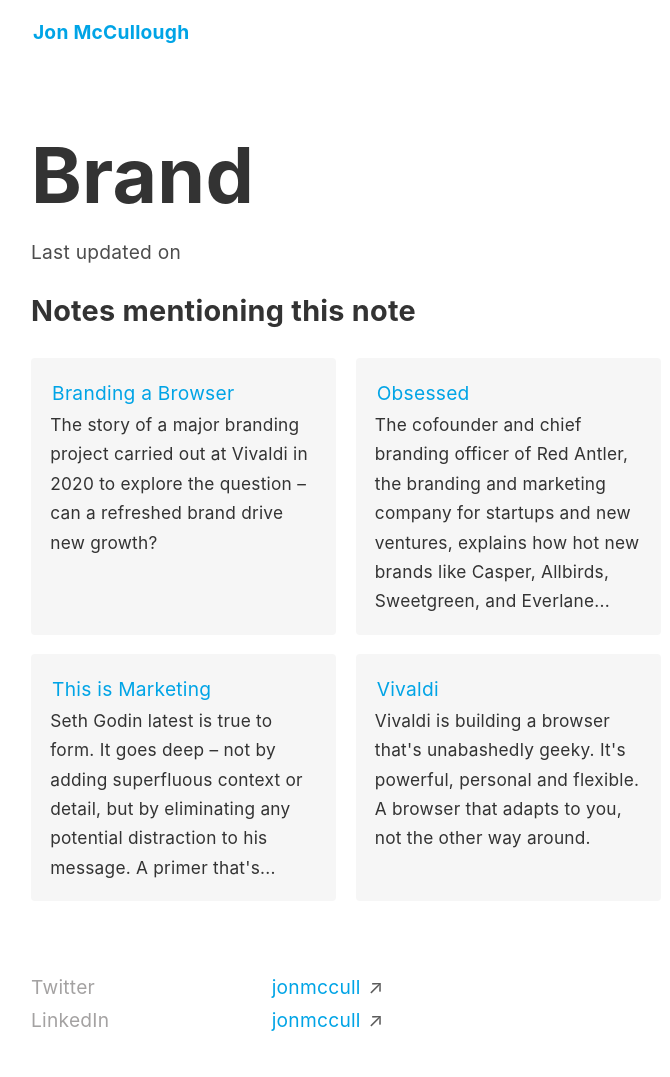
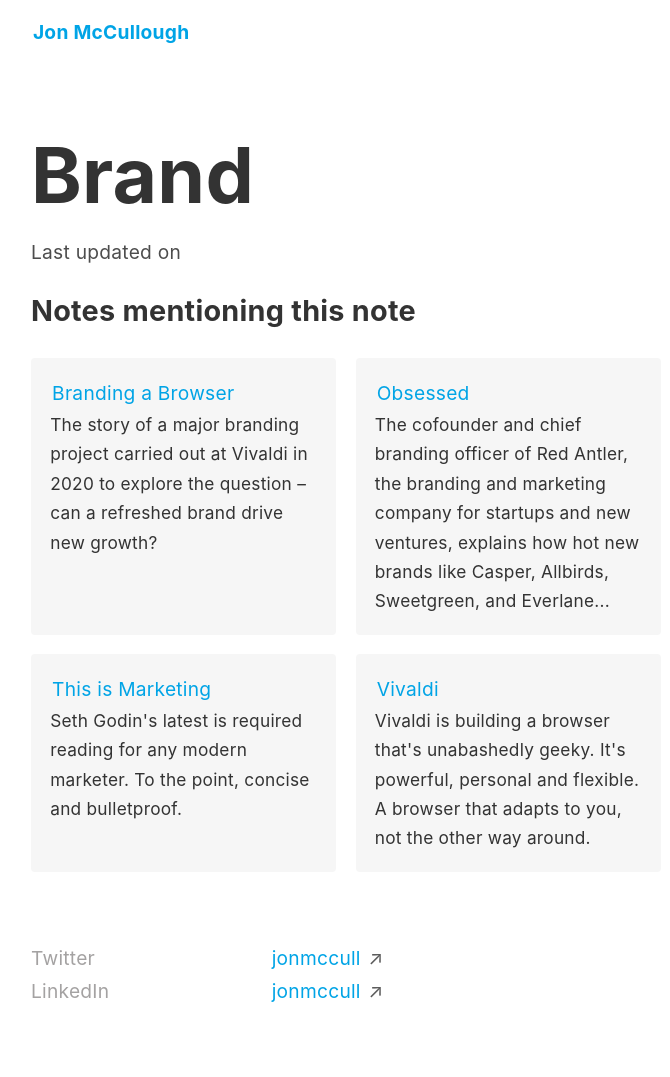
Before and after one commit to jonmccull/digital-garden, a Jekyll site: the page built from _notes/brand.md, in a window 1280 px wide. Shown: the whole page, without its empty margins (294-964 px from the left). Built offline with Jekyll 4.4.1, drawn with Linux system fonts in a browser that asks for light colours; after the commit the page ends 1047 px from its top, so only the background shows below that.

Commit message:
Update, Note, This is Marketing
Shortened the excerpt so it fits better in the related Notes section.

Signed-off-by: Jon McCullough <jonmccull@pm.me>

```diff
--- a/_notes/this-is-marketing.md
+++ b/_notes/this-is-marketing.md
@@ -5,7 +5,7 @@
 permalink: /book/this-is-marketing/
 book-author: Seth Godin
 image: /assets/books/this-is-marketing.webp
-excerpt: Seth Godin latest is true to form. It goes deep – not by adding superfluous context or detail, but by eliminating any potential distraction to his message. A primer that's required reading for any modern marketer.
+excerpt: Seth Godin's latest is required reading for any modern marketer. To the point, concise and bulletproof.
 
 book-source: https://www.amazon.com/This-Marketing-Cant-Until-Learn/dp/0525540830
 ---
```
